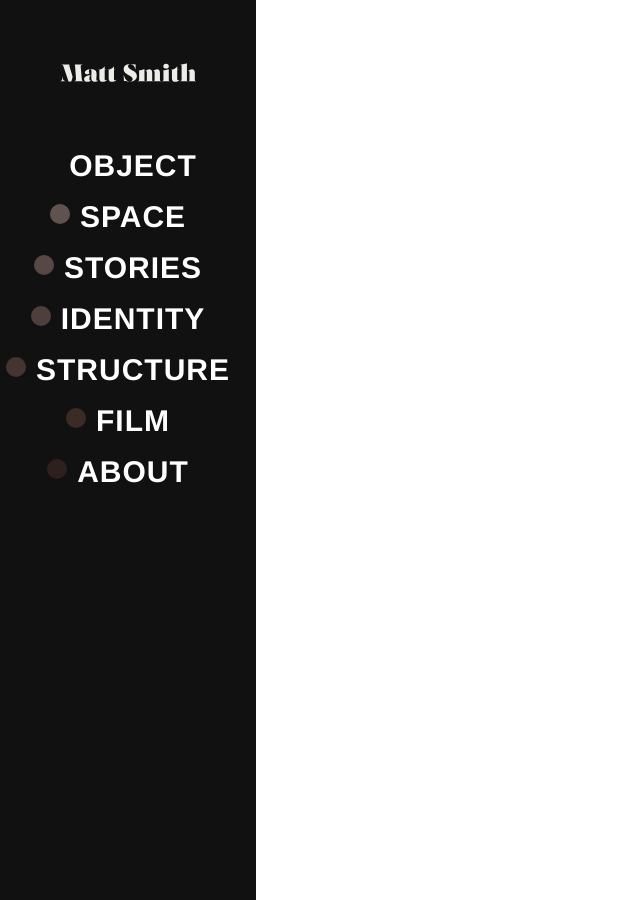
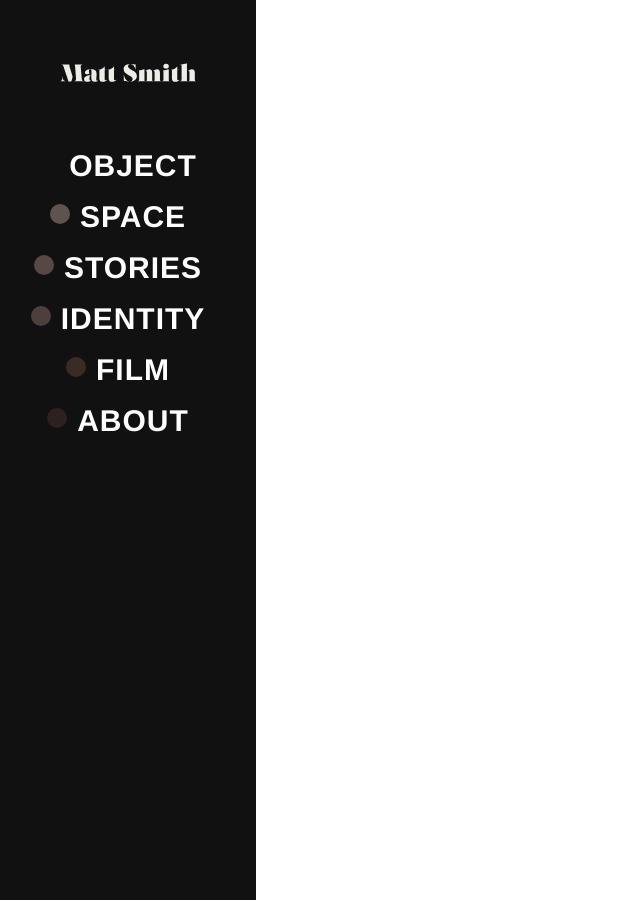
Before and after one commit to studiomattsmith/studiomattsmith.github.io, a Jekyll site: the page built from category_structure.md, in a window 1280 px wide. Shown: the whole page, without its empty margins (0-640 px from the left). Built offline with Jekyll 4.4.1, drawn with Linux system fonts in a browser that asks for light colours.

Commit message:
Add files via upload

```diff
--- a/_includes/nav.html
+++ b/_includes/nav.html
@@ -7,8 +7,7 @@
 		<li><a href="/space"><span class="key space"></span>space</a></li>
 		<li><a href="/stories"><span class="key stories"></span>stories</a></li>
 		<li><a href="/identity"><span class="key identity"></span>identity</a></li>
-		<li><a href="/structure"><span class="key structure"></span>structure</a></li>
-		<li><a href="/film"><span class="key film"></span>film</a></li>
+			<li><a href="/film"><span class="key film"></span>film</a></li>
 		<li><a href="/about"><span class="key about"></span>about</a></li>
 	</ul>
 
```
